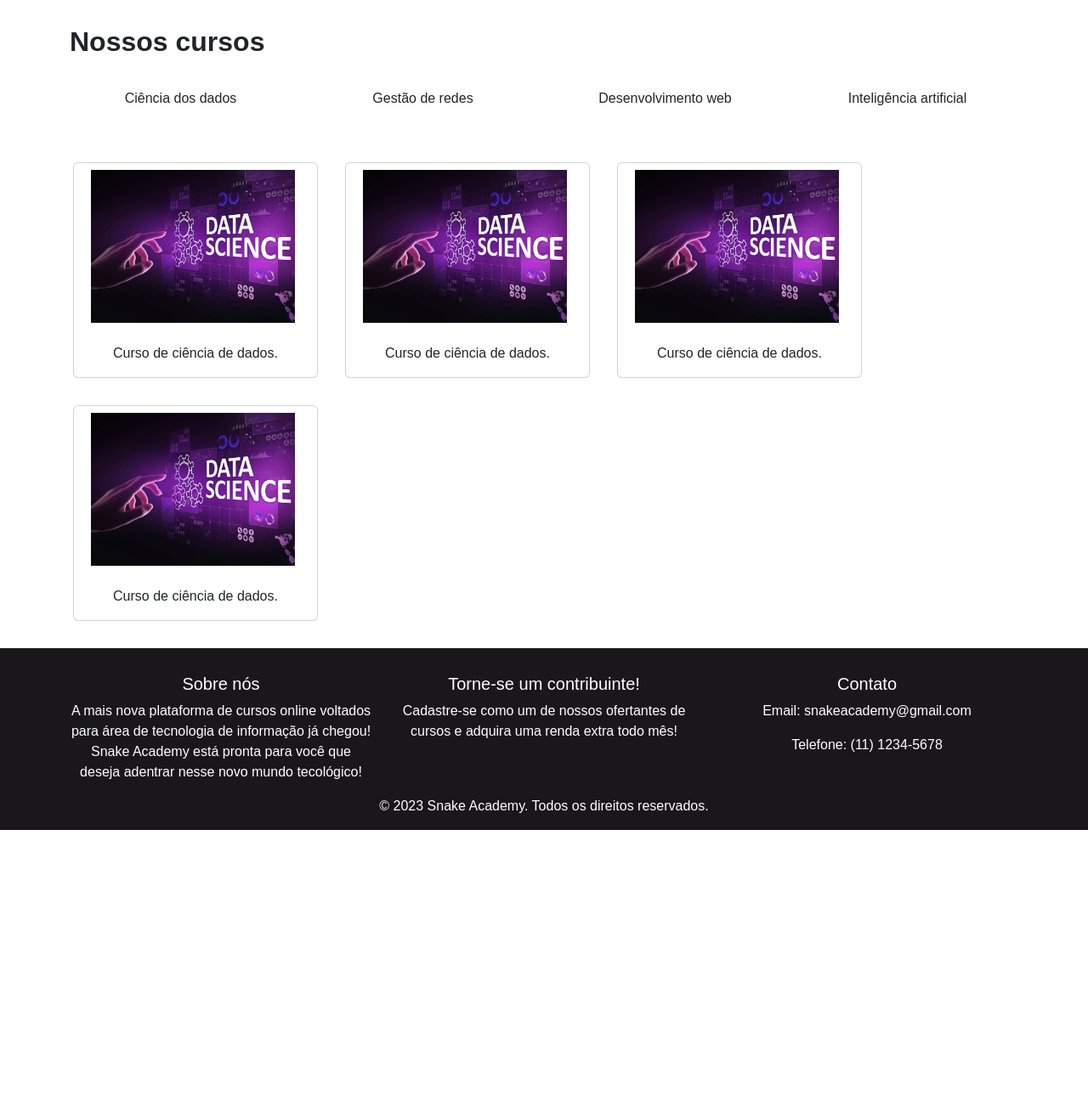
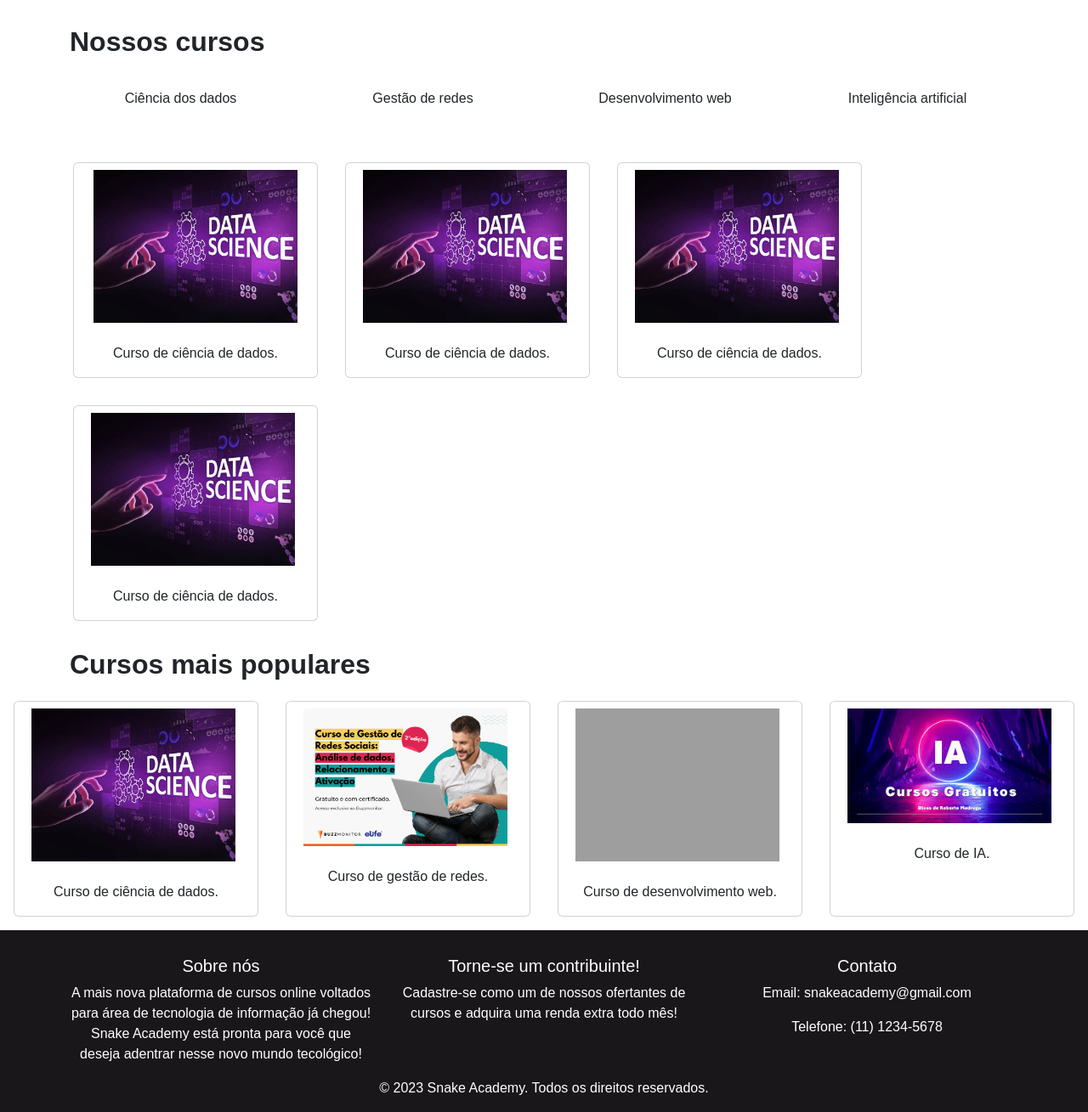
Before and after one commit to lorenzoBarbosa/Snake-Academy, a FastAPI app: template templates/home.html in a window 1280 px wide. Shown: the part 655-1964 px from the top of the page at 85% size. Before the commit the page ends 1632 px from the top, so only its background shows below. Run offline with FastAPI, Linux system fonts and the light colour scheme; the template is opened without the code that fills it, so the values that code supplies are empty; parts of the project's set-up code (start-up, migrations or seed data) failed here and were passed over; grey boxes are pictures that could not be loaded.

Commit message:
criação curso

```diff
--- a/templates/home.html
+++ b/templates/home.html
@@ -124,14 +124,13 @@
                 </div>
             </div>
         </div>
-
         <div class="mt-3 mb-3 container" id="group1">
             <div class="collapse show" id="collapseCD" data-bs-parent="#group1">
                 <div class="row">
                     <div class="card col-3 m-3 align-itens-center justify-content-center text-center"
                         style="width: 18rem;">
-                        <img src="/static/img/ciencia_dados.jpg" class="p-2" alt="Ciência dos Dados"
-                            style="width:16rem; height:auto; ">
+                        <a href="curso.html"><img src="/static/img/ciencia_dados.jpg" class="p-2" alt="Ciência dos Dados"
+                            style="width:16rem; height:auto; "></a>
                         <div class="card-body">
                             <p class="card-text">Curso de ciência de dados.</p>
                         </div>
@@ -271,6 +270,46 @@
                 </div>
             </div>
         </div>
+        <div class="container">
+            <h2>
+                <b>Cursos mais populares</b>
+            </h2>
+        </div>
+        <div>
+            <div class="row justify-content-center">
+                <div class="card col-3 m-3 align-itens-center justify-content-center text-center"
+                    style="width: 18rem;">
+                    <img src="/static/img/ciencia_dados.jpg" class="p-2" alt="Ciência dos Dados"
+                        style="width:16rem; height:auto; ">
+                    <div class="card-body">
+                        <p class="card-text">Curso de ciência de dados.</p>
+                    </div>
+                </div>
+                <div class="card col-3 m-3 align-itens-center justify-content-center text-center"
+                    style="width: 18rem;">
+                    <img src="/static/img/gestao_redes.png" class="p-2" alt="Gestão de Redes"
+                        style="width:16rem; height:auto; ">
+                    <div class="card-body">
+                        <p class="card-text">Curso de gestão de redes.</p>
+                    </div>
+                </div>
+                <div class="card col-3 m-3 align-itens-center justify-content-center text-center"
+                    style="width: 18rem;">
+                    <img src="/static/img/desenvolvimento_web.jpg" class="p-2" alt="Desenvolvimento Web"
+                        style="width:16rem; height:auto; ">
+                    <div class="card-body">
+                        <p class="card-text">Curso de desenvolvimento web.</p>
+                    </div>
+                </div>
+                <div class="card col-3 m-3 align-itens-center justify-content-center text-center"
+                    style="width: 18rem;">
+                    <img src="/static/img/ia.jpg" class="p-2" alt="Inteligência Artificial"
+                        style="width:16rem; height:auto; ">
+                    <div class="card-body">
+                        <p class="card-text">Curso de IA.</p>
+                    </div>
+                </div>
+            </div>
         </div>
     </article>
     <footer class="rodape">
```
Also changed, not shown: templates/curso.html (added).
